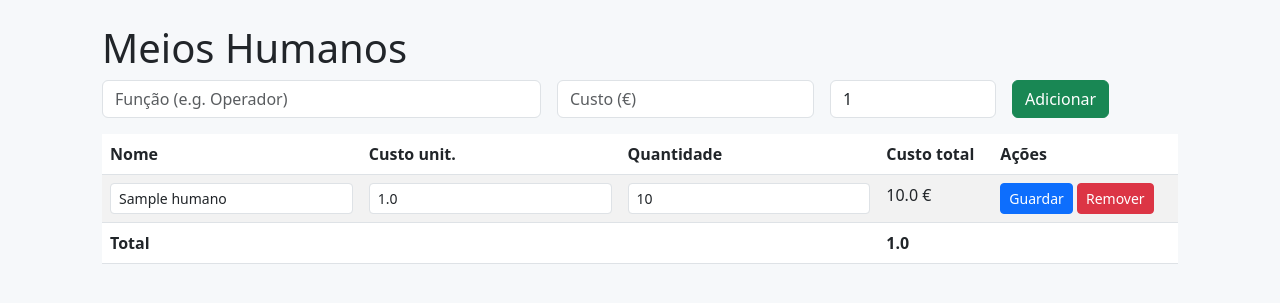
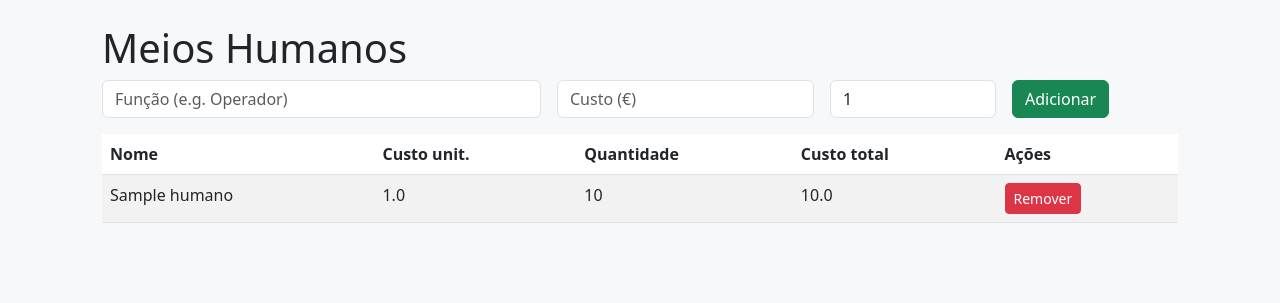
Before and after one commit to louiscarvalheiro-code/meu-sistema, a Flask app: page /humanos in a window 1280 px wide. Shown: the part 56-359 px from the top of the page. Run offline with Flask 3, Linux system fonts and the light colour scheme; tables that the repository leaves empty hold one stand-in row (values such as "Sample post").

Commit message:
Add files via upload

```diff
--- a/templates/humanos.html
+++ b/templates/humanos.html
@@ -1,71 +1,29 @@
+
 {% extends 'base.html' %}
 {% block content %}
 <h1>Meios Humanos</h1>
-
-<!-- Formulário de adicionar -->
 <form method="POST" class="row g-3 mb-3">
-  <div class="col-md-5">
-    <input name="nome" class="form-control" placeholder="Função (e.g. Operador)" required>
-  </div>
-  <div class="col-md-3">
-    <input name="custo" type="number" step="0.01" min="0" class="form-control" placeholder="Custo (€)" required>
-  </div>
-  <div class="col-md-2">
-    <input name="quantidade" type="number" min="1" class="form-control" placeholder="Quantidade" required value="1">
-  </div>
-  <div class="col-md-2">
-    <button class="btn btn-success">Adicionar</button>
-  </div>
+  <div class="col-md-5"><input name="nome" class="form-control" placeholder="Função (e.g. Operador)" required></div>
+  <div class="col-md-3"><input name="custo" class="form-control" placeholder="Custo (€)" required></div>
+  <div class="col-md-2"><input name="quantidade" class="form-control" placeholder="Quantidade" required value="1"></div>
+  <div class="col-md-2"><button class="btn btn-success">Adicionar</button></div>
 </form>
-
-<!-- Tabela -->
 <table class="table table-striped">
-  <thead>
-    <tr>
-      <th>Nome</th>
-      <th>Custo unit.</th>
-      <th>Quantidade</th>
-      <th>Custo total</th>
-      <th>Ações</th>
-    </tr>
-  </thead>
+  <thead><tr><th>Nome</th><th>Custo unit.</th><th>Quantidade</th><th>Custo total</th><th>Ações</th></tr></thead>
   <tbody>
     {% for it in lista %}
       <tr>
-        <form method="POST" action="{{ url_for('humanos_update', id=it.id) }}">
-          <td>
-            <input name="nome" class="form-control form-control-sm" value="{{ it.nome }}">
-          </td>
-          <td>
-            <input name="custo" type="number" step="0.01" min="0" class="form-control form-control-sm" value="{{ it.custo }}">
-          </td>
-          <td>
-            <input name="quantidade" type="number" min="1" class="form-control form-control-sm" value="{{ it.quantidade }}">
-          </td>
-          <td>{{ (it.custo * it.quantidade) | round(2) }} €</td>
-          <td>
-            <button class="btn btn-sm btn-primary">Guardar</button>
-            <button formaction="{{ url_for('humanos_delete', id=it.id) }}"
-                    formmethod="POST"
-                    class="btn btn-sm btn-danger"
-                    onclick="return confirm('Tem a certeza que deseja remover?')">
-              Remover
-            </button>
-          </td>
-        </form>
+        <td>{{ it.nome }}</td>
+        <td>{{ it.custo }}</td>
+        <td>{{ it.quantidade }}</td>
+        <td>{{ (it.custo * it.quantidade) | round(2) }}</td>
+        <td>
+          <form method="POST" action="{{ url_for('humanos_delete', id=it.id) }}" style="display:inline">
+            <button class="btn btn-sm btn-danger">Remover</button>
+          </form>
+        </td>
       </tr>
     {% endfor %}
   </tbody>
-  {% if lista %}
-    <tfoot>
-      <tr>
-        <th colspan="3">Total</th>
-        <th>
-          {{ lista | sum(attribute='custo', start=0) }}
-        </th>
-        <th></th>
-      </tr>
-    </tfoot>
-  {% endif %}
 </table>
 {% endblock %}
```
